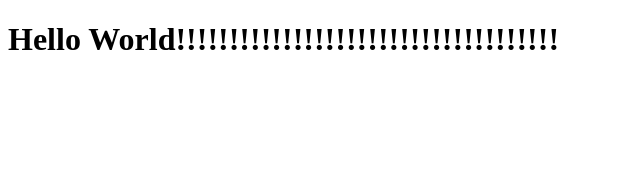
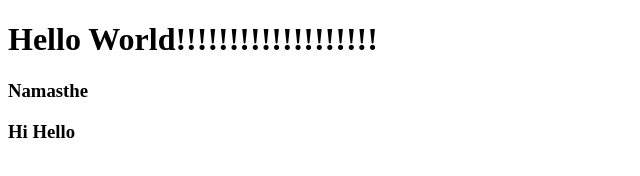
Before and after one commit to Jayasri-2000/jayasri.github.io, a plain HTML site: page index.html in a window 1280 px wide. Shown: the whole page, without its empty margins (0-640 px from the left). Drawn offline with Linux system fonts and the light colour scheme.

Commit message:
second commit-hvj

```diff
--- a/index.html
+++ b/index.html
@@ -6,6 +6,9 @@
     <title>Document</title>
 </head>
 <body>
-    <h1>Hello World!!!!!!!!!!!!!!!!!!!!!!!!!!!!!!!!!!!!</h1>
+    <h1>Hello World!!!!!!!!!!!!!!!!!!!</h1>
+    <h3>Namasthe</h3>
+    <h3>Hi Hello</h3>
+
 </body>
 </html>
```
